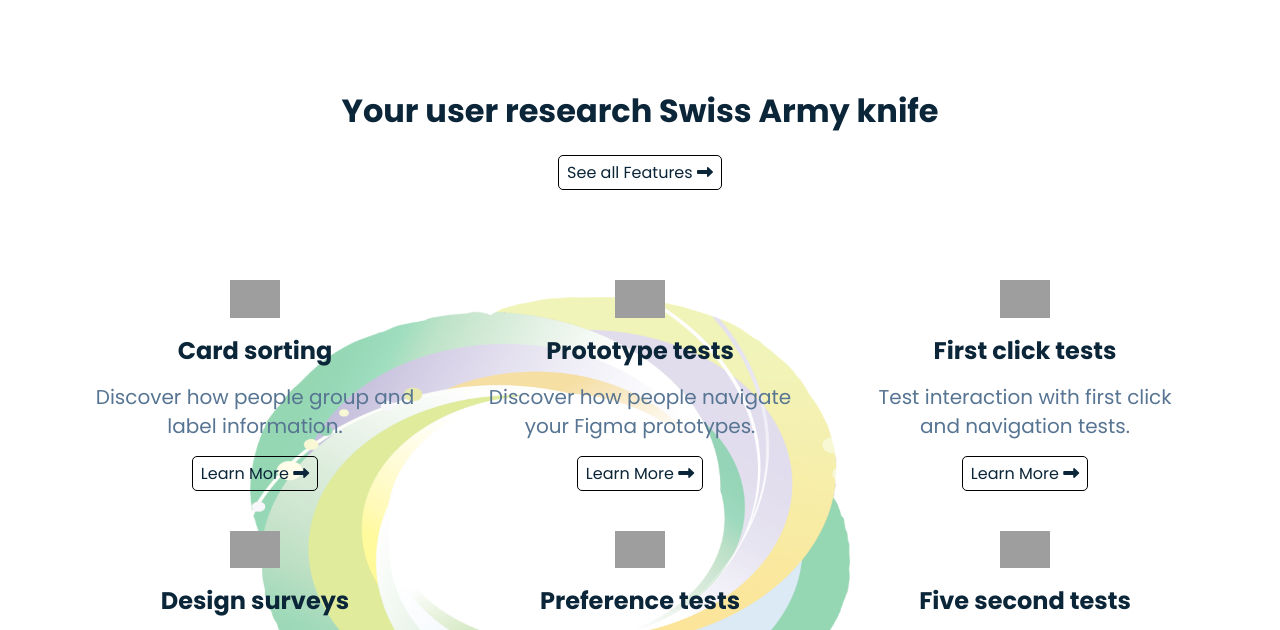
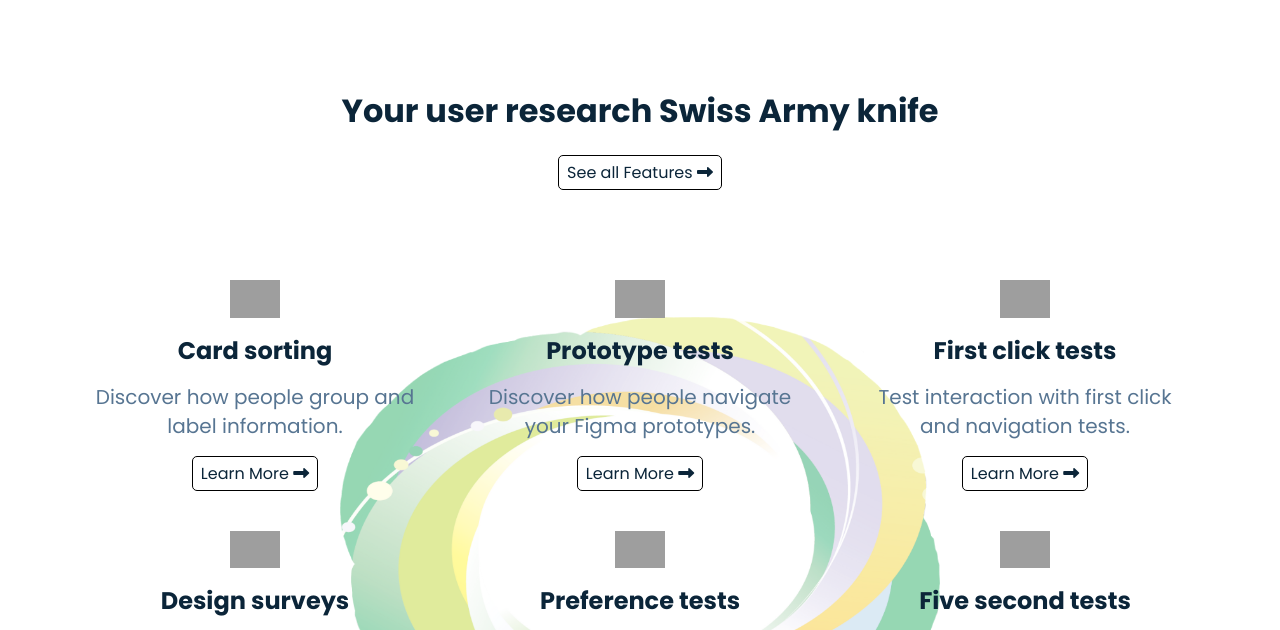
Before and after one commit to Ajay-Devkate/First-Website, a plain HTML site: page index.html in a window 1280 px wide. Shown: the part 789-1419 px from the top of the page. Drawn offline with Linux system fonts and the light colour scheme; grey boxes are pictures that could not be loaded.

Commit message:
Update style.css

```diff
--- a/style.css
+++ b/style.css
@@ -228,7 +228,7 @@
      padding: 90px var(--padding-inline-section) 0;
      background-image: url(asset\ 46.png);
      background-repeat: no-repeat;
-     background-position: 200px 300px;
+     background-position: center 320px;
      background-size: 600px;
      padding-bottom: 10px;
 
```
